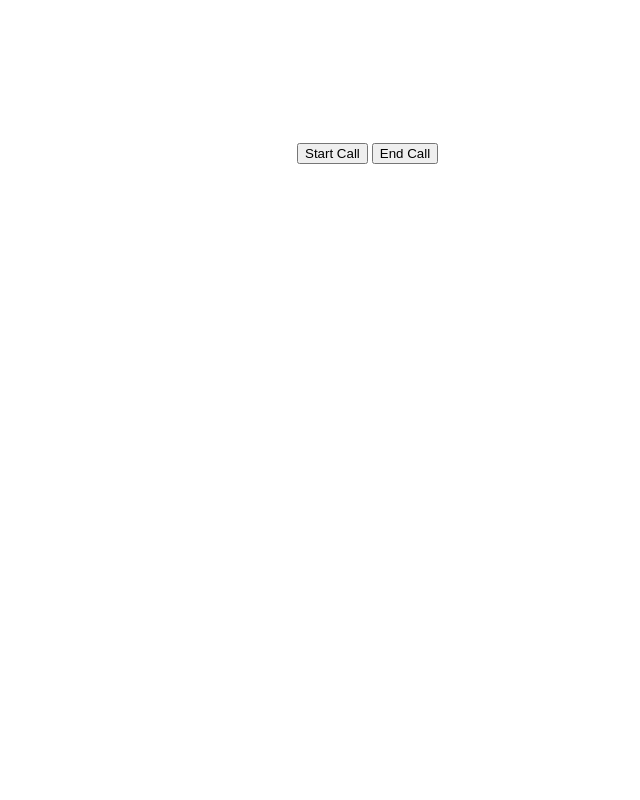
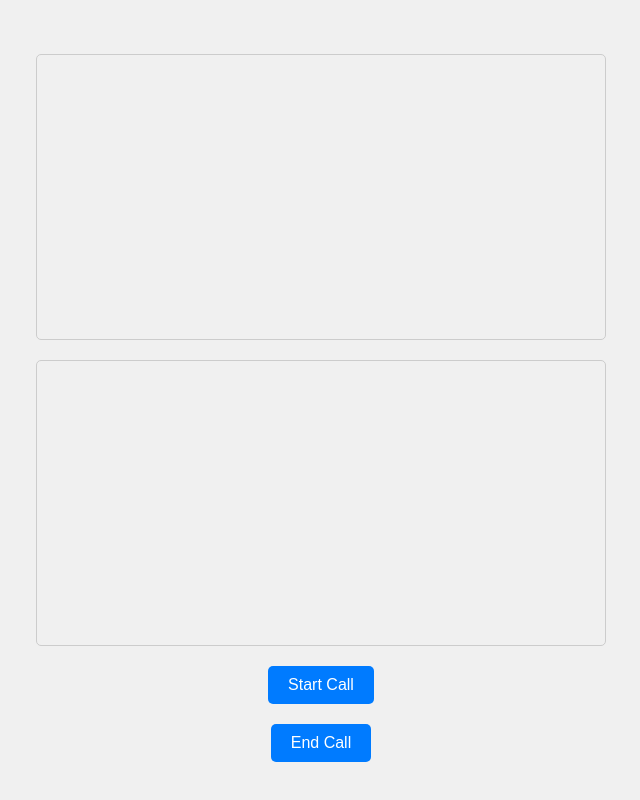
Before and after one commit to SAHAYOGESHWARAN/Real-time-chat-app, a website: page public/videocall.html in a window 1280 px wide. Shown: the whole page, without its empty margins (319-959 px from the left). Drawn offline with Linux system fonts and the light colour scheme.

Commit message:
chat app

```diff
--- a/public/videocall.html
+++ b/public/videocall.html
@@ -4,6 +4,45 @@
   <meta charset="UTF-8">
   <meta name="viewport" content="width=device-width, initial-scale=1.0">
   <title>Video Call</title>
+  <style>
+    /* Basic styling for video elements and buttons */
+    body {
+      display: flex;
+      flex-direction: column;
+      align-items: center;
+      justify-content: center;
+      height: 100vh;
+      background-color: #f0f0f0;
+      font-family: Arial, sans-serif;
+    }
+
+    video {
+      width: 45%;
+      height: auto;
+      margin: 10px;
+      border: 1px solid #ccc;
+      border-radius: 5px;
+    }
+
+    button {
+      padding: 10px 20px;
+      margin: 10px;
+      border: none;
+      border-radius: 5px;
+      background-color: #007bff;
+      color: white;
+      cursor: pointer;
+      font-size: 16px;
+    }
+
+    button:hover {
+      background-color: #0056b3;
+    }
+
+    button:focus {
+      outline: none;
+    }
+  </style>
 </head>
 <body>
   <video id="localVideo" autoplay muted></video>
@@ -18,23 +57,38 @@
     const localVideo = document.getElementById('localVideo');
     const remoteVideo = document.getElementById('remoteVideo');
 
+    // Function to start a video call
     async function startCall() {
+      try {
+        // Get user media (video and audio)
         localStream = await navigator.mediaDevices.getUserMedia({ video: true, audio: true });
         localVideo.srcObject = localStream;
 
+        // Create a new RTCPeerConnection
         peerConnection = new RTCPeerConnection(servers);
 
+        // Add tracks from local stream to peer connection
         localStream.getTracks().forEach(track => peerConnection.addTrack(track, localStream));
 
+        // Handle incoming tracks from remote peer
         peerConnection.ontrack = event => {
           remoteVideo.srcObject = event.streams[0];
         };
 
-      // Handle signaling (send/receive offer/answer) using your signaling server
+        // Signaling setup (not included in this snippet)
+        // This part should handle signaling: creating an offer, sending it, receiving an answer, etc.
+        // For example: signaling.send({ type: 'offer', offer: offer });
+
+      } catch (error) {
+        console.error('Error starting call:', error);
+      }
     }
 
+    // Function to end the video call
     function endCall() {
+      if (localStream) {
         localStream.getTracks().forEach(track => track.stop());
+      }
       if (peerConnection) {
         peerConnection.close();
       }
```
Lines whose indentation alone changed are shown as unchanged.
